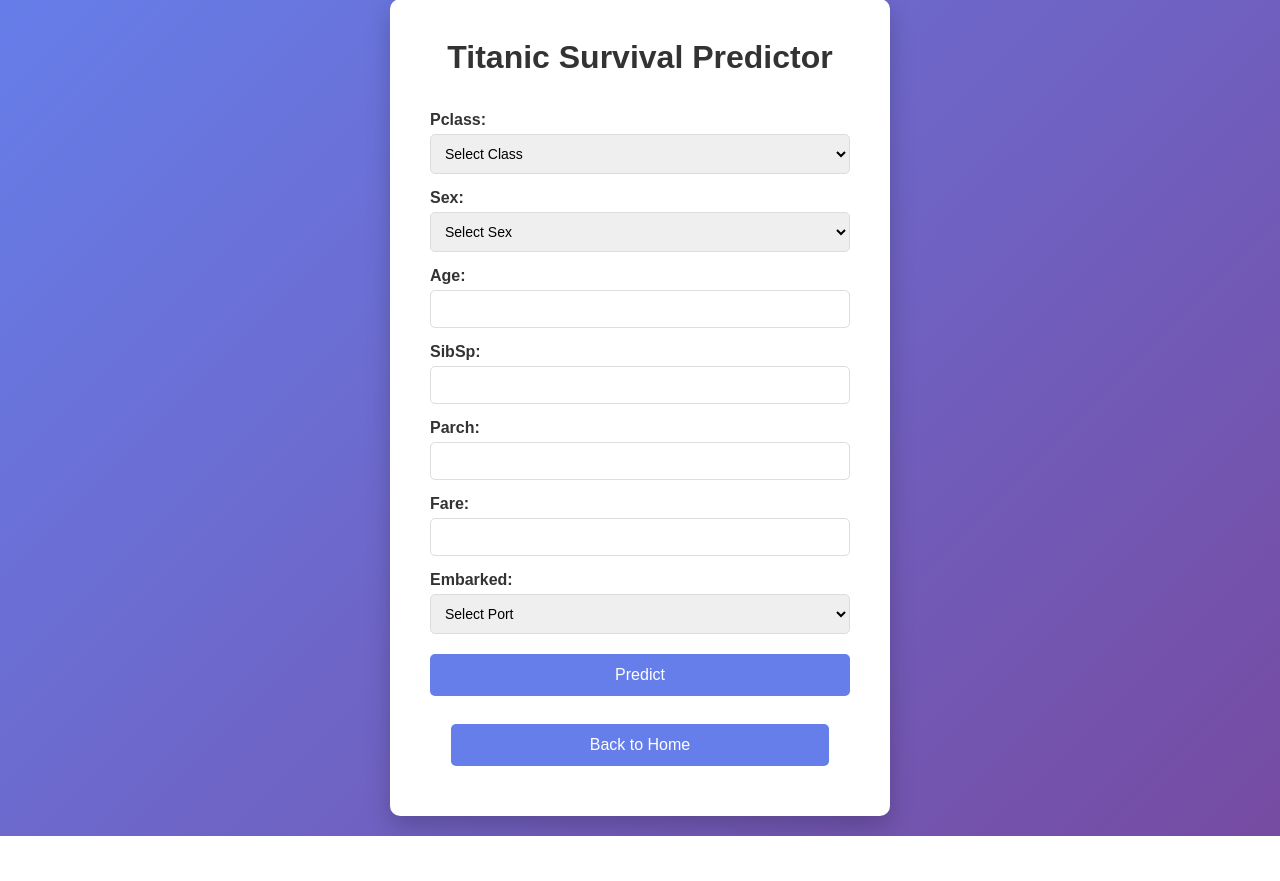
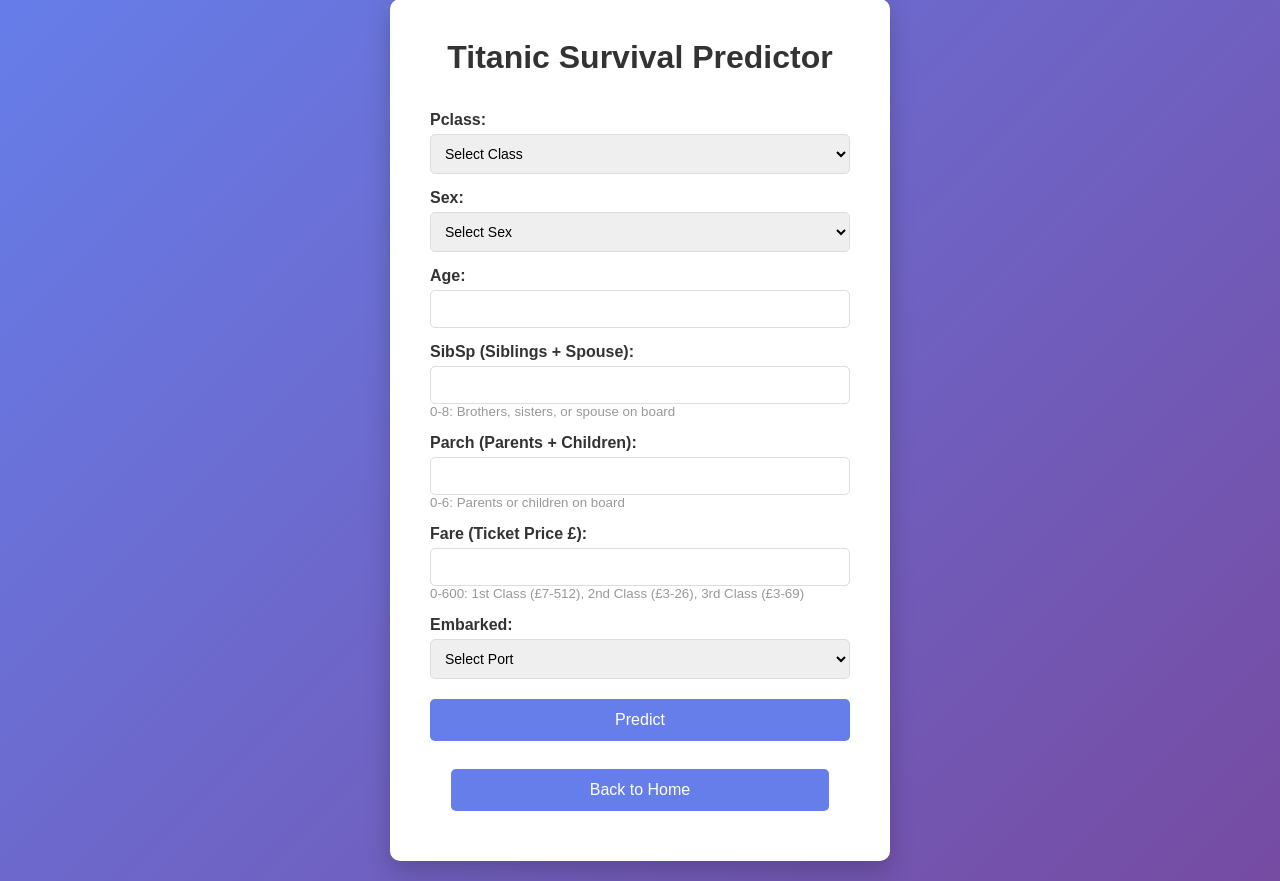
Before and after one commit to Rakeshkanth77/titanic-survive, a Flask app: page /predict in a window 1280 px wide. Shown: the part 21-902 px from the top of the page. Before the commit the page ends 857 px from the top, so only its background shows below. Run offline with Flask 3, Linux system fonts and the light colour scheme.

Commit message:
Implement data validation and transformation for prediction inputs; add result display template

```diff
--- a/app.py
+++ b/app.py
@@ -1,6 +1,89 @@
-from flask import Flask, render_template,request
+from flask import Flask, render_template, request, flash, redirect, url_for
+import joblib
+import pandas as pd
 
 app = Flask(__name__)
+app.secret_key = 'simple_key'
+
+# Load model and encoders
+try:
+    model = joblib.load('models/decision_tree_model.pkl')
+    encoders = joblib.load('models/label_encoders.pkl')
+    le_sex = encoders['sex']
+    le_embarked = encoders['embarked']
+except FileNotFoundError:
+    model = None
+
+class DataPreprocessor:
+    @staticmethod
+    def validate(data):
+        """Validate input fields and ranges"""
+        try:
+            pclass = int(data['Pclass'])
+            if pclass not in [1, 2, 3]:
+                raise ValueError("Pclass must be 1, 2, or 3")
+
+            sex = data['Sex'].lower()
+            if sex not in ['male', 'female']:
+                raise ValueError("Sex must be male or female")
+
+            age = float(data['Age'])
+            if not 0 <= age <= 100:
+                raise ValueError("Age must be 0-100")
+
+            sibsp = int(data['SibSp'])
+            if not 0 <= sibsp <= 8:
+                raise ValueError("SibSp must be 0-8")
+
+            parch = int(data['Parch'])
+            if not 0 <= parch <= 6:
+                raise ValueError("Parch must be 0-6")
+
+            fare = float(data['Fare'])
+            if not 0 <= fare <= 600:
+                raise ValueError("Fare must be 0-600")
+
+            embarked = data['Embarked'].upper()
+            if embarked not in ['C', 'Q', 'S']:
+                raise ValueError("Embarked must be C, Q, or S")
+
+            return True
+        except (ValueError, KeyError) as e:
+            flash(f"Invalid input: {str(e)}")
+            return False
+
+    @staticmethod
+    def transform(data):
+        """Transform to DataFrame with feature names (fixes warning)"""
+        sex_encoded = le_sex.transform([data['Sex'].lower()])[0]
+        embarked_encoded = le_embarked.transform([data['Embarked'].upper()])[0]
+
+        # Create DataFrame with proper column names
+        features_df = pd.DataFrame([[
+            int(data['Pclass']),
+            sex_encoded,
+            float(data['Age']),
+            int(data['SibSp']),
+            int(data['Parch']),
+            float(data['Fare']),
+            embarked_encoded
+        ]], columns=['Pclass', 'Sex', 'Age', 'SibSp', 'Parch', 'Fare', 'Embarked'])
+
+        return features_df
+
+class SurvivalModel:
+    @staticmethod
+    def predict(input_dict):
+        """Predict survival and provide explanation"""
+        if model is None:
+            raise ValueError("Model not loaded")
+
+        features_df = DataPreprocessor.transform(input_dict)
+        pred = model.predict(features_df)[0]
+        result = "✓ Survived" if pred == 1 else "✗ Did not survive"
+        explanation = f"Based on: Class {input_dict['Pclass']}, Gender {input_dict['Sex']}, Age {input_dict['Age']}"
+
+        return result, explanation
 
 @app.route('/')
 def home():
@@ -9,7 +92,15 @@ def home():
 @app.route('/predict', methods=['GET', 'POST'])
 def predict():
     if request.method == 'POST':
-        return "prediction : Survived"
+        data = request.form.to_dict()
+        if DataPreprocessor.validate(data):
+            try:
+                result, explanation = SurvivalModel.predict(data)
+                return render_template('result.html', result=result, explanation=explanation)
+            except Exception as e:
+                flash(f"Prediction failed: {str(e)}")
+                return redirect(url_for('predict'))
+        return redirect(url_for('predict'))
     return render_template('predict.html')
 
 @app.route('/about')
--- a/templates/predict.html
+++ b/templates/predict.html
@@ -7,6 +7,17 @@
 <body>
     <div class="container">
         <h1>Titanic Survival Predictor</h1>
+                <!-- Display flash messages -->
+        {% with messages = get_flashed_messages() %}
+            {% if messages %}
+                <div style="background: #fee; color: #c33; padding: 15px; border-radius: 8px; margin-bottom: 20px; border-left: 4px solid #c33;">
+                    {% for message in messages %}
+                        <p><strong>⚠️ {{ message }}</strong></p>
+                    {% endfor %}
+                </div>
+            {% endif %}
+        {% endwith %}
+
         <form method="POST">
             <label>Pclass:</label>
             <select name="Pclass" required>
@@ -26,14 +37,17 @@
             <label>Age:</label>
             <input type="number" name="Age" step="0.1" required>
 
-            <label>SibSp:</label>
-            <input type="number" name="SibSp" required>
+            <label>SibSp (Siblings + Spouse):</label>
+            <input type="number" name="SibSp" min="0" max="8" required>
+            <small style="color: #999;">0-8: Brothers, sisters, or spouse on board</small>
 
-            <label>Parch:</label>
-            <input type="number" name="Parch" required>
+            <label>Parch (Parents + Children):</label>
+            <input type="number" name="Parch" min="0" max="6" required>
+            <small style="color: #999;">0-6: Parents or children on board</small>
 
-            <label>Fare:</label>
-            <input type="number" name="Fare" step="0.01" required>
+            <label>Fare (Ticket Price £):</label>
+            <input type="number" name="Fare" min="0" max="600" step="0.01" required>
+            <small style="color: #999;">0-600: 1st Class (£7-512), 2nd Class (£3-26), 3rd Class (£3-69)</small>
 
             <label>Embarked:</label>
             <select name="Embarked" required>
```
Also changed, not shown: templates/result.html (added, +24 -0 lines).
